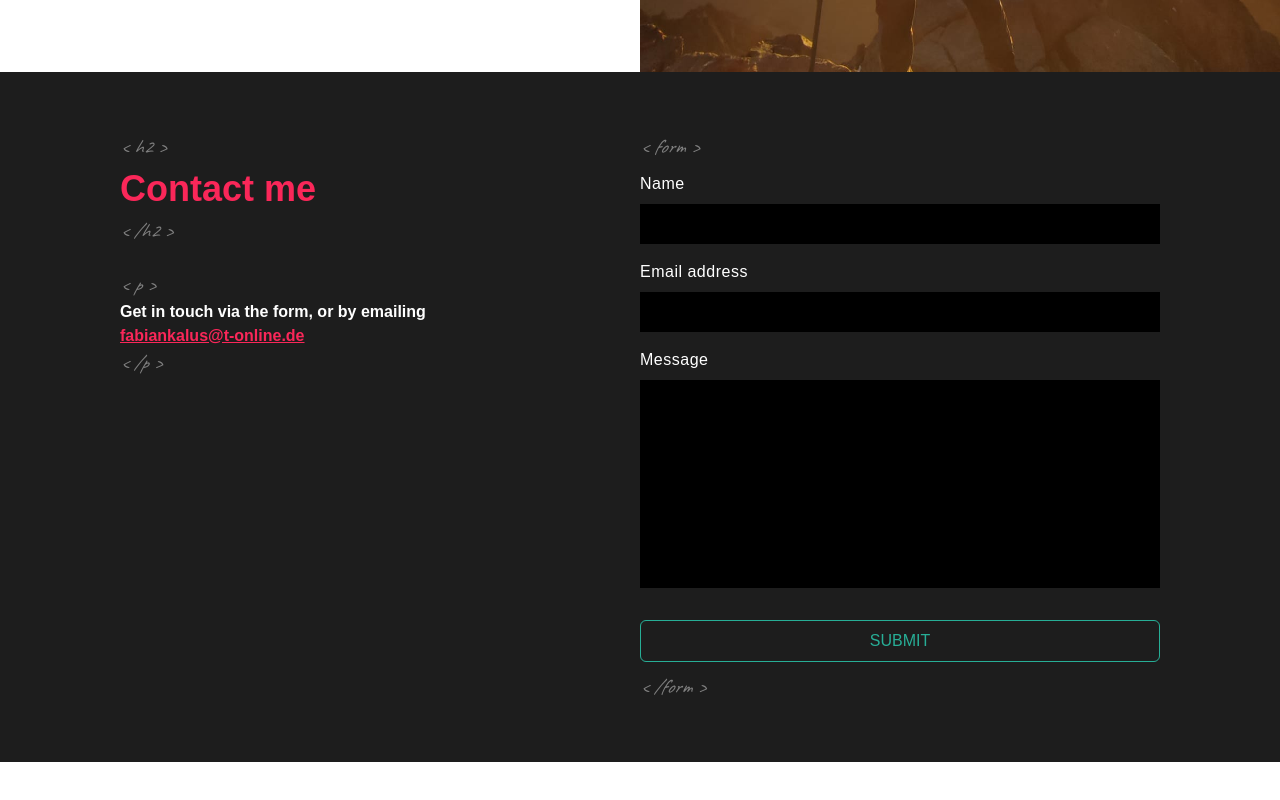
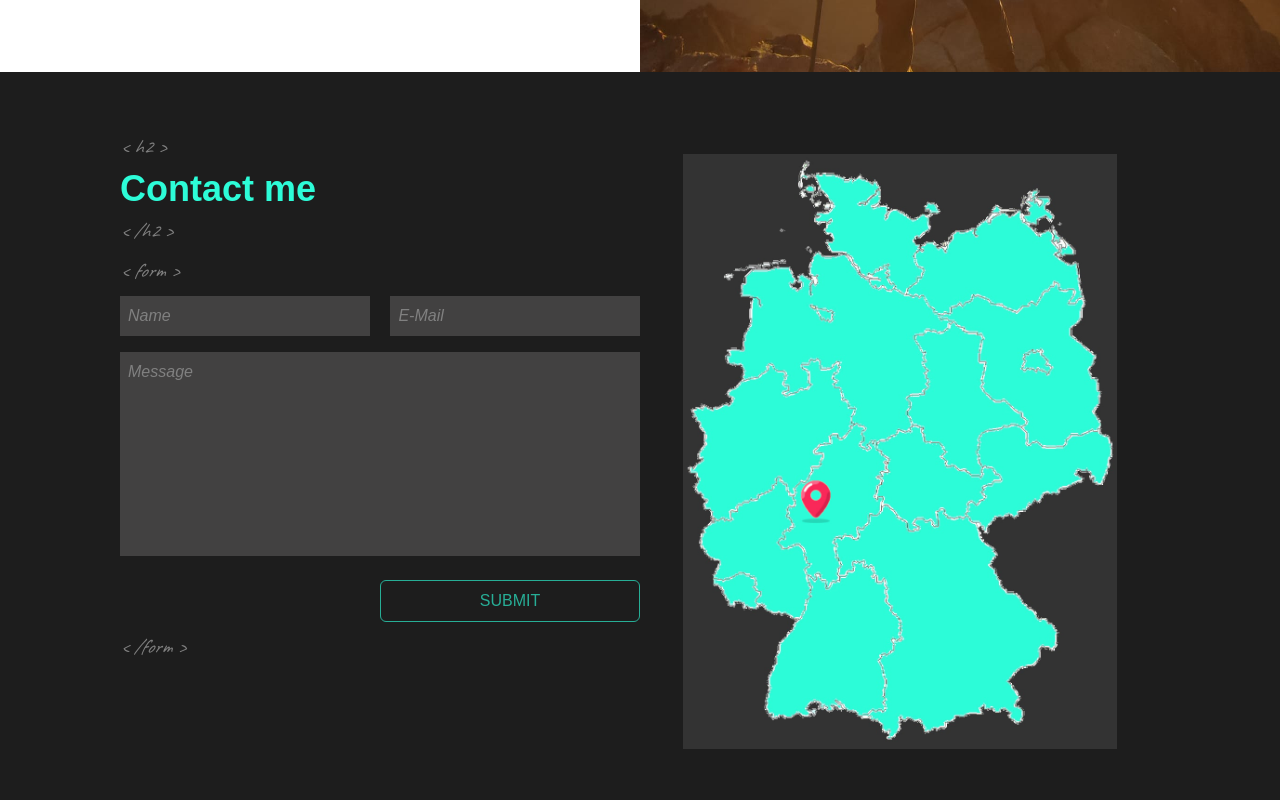
Before and after one commit to FabianKalus/Portfolio-Fabian-Kalus, an Angular app: page / in a window 1280 px wide. Shown: the part 3712-4512 px from the top of the page. Before the commit the page ends 4474 px from the top, so only its background shows below. Built offline with nearby package versions, Linux system fonts and the light colour scheme.

Commit message:
work at contact styling

```diff
--- a/package.json
+++ b/package.json
@@ -24,6 +24,7 @@
     "bootstrap-icons": "^1.9.1",
     "font-awesome": "^4.7.0",
     "rxjs": "~7.5.0",
+    "source-map-support": "^0.5.21",
     "tslib": "^2.3.0",
     "zone.js": "~0.11.4"
   },
--- a/src/app/contact-me/contact-me.component.html
+++ b/src/app/contact-me/contact-me.component.html
@@ -1,27 +1,24 @@
 <div class="col-12 text-white d-flex px-5 py-4">
-    <div class="pb-1 col-6">
+    <div class="col-6">
+        <div class="pb-1">
             <span class="caveat">&lt; h2 &gt;</span>
-        <p class="text-primary fw-bold" style="font-size: 36px;">Contact me</p>
-        <span class="caveat">&lt; /h2 &gt;</span><br><br>
-        <span class="caveat">&lt; p &gt;</span>
-        <p class="fw-bold">Get in touch via the form, or by emailing<br> <a
-                href="mailto:fabiankalus@t-online.de">fabiankalus@t-online.de</a></p>
-        <span class="caveat">&lt; /p &gt;</span>
-    </div>
+            <p class="text-secondary fw-bold" style="font-size: 36px;">Contact me</p>
+            <span class="caveat">&lt; /h2 &gt;</span><br>
 
 
+        </div>
+        <form #myForm="ngForm" (ngSubmit)="onSubmit(myForm)" ngNativeValidate novalidate class="contact-form">
+            <span class="caveat pb-1">&lt; form &gt;</span>
+            <div class="d-flex justify-content-between col-12">
 
-    <form #myForm="ngForm" (ngSubmit)="onSubmit(myForm)" ngNativeValidate novalidate class="contact-form col-6">
-        <span class="caveat pb-1">&lt; form &gt;</span>
-        <label for="name">Name</label>
-        <input id="name" placeholder="" name="name" ngModel #name="ngModel" required>
+                <!-- <label for="name">Name</label> -->
+                <input class="" id="name" placeholder="Name" name="name" ngModel #name="ngModel" required>
 
-        <label for="email" name="email">Email address</label>
-        <input id="email" placeholder="" type="email" name="email" ngModel #email="ngModel"
-            required>
-
-        <label for="message" name="message">Message</label>
-        <textarea id="message" placeholder="" name="message" ngModel #message="ngModel" rows="8"
+                <!-- <label for="email" name="email">Email address</label> -->
+                <input class=""  id="email" placeholder="E-Mail" type="email" name="email" ngModel #email="ngModel" required>
+            </div>
+            <!-- <label for="message" name="message">Message</label> -->
+            <textarea id="message" placeholder="Message" name="message" ngModel #message="ngModel" rows="8"
                 required></textarea>
 
             <button class="btn btn-outline-secondary" [disabled]="!myForm.valid"
@@ -33,5 +30,7 @@
             <button *ngIf="submitComplete" (click)="closeCard()">Ok</button>
             <span class="caveat pt-1">&lt; /form &gt;</span>
         </form>
+    </div>
+    <img class="germany col-5 mx-auto my-auto" src="assets/img/germany_fertgi.jpg">
 
 </div>
--- a/src/app/contact-me/contact-me.component.scss
+++ b/src/app/contact-me/contact-me.component.scss
@@ -14,7 +14,8 @@
     flex-direction: column;
 
     input {
-        background-color: black;
+        background-color: rgb(66, 65, 65);
+        width: 48%;
         outline: none;
         border: none;
         margin-bottom: 1rem;
@@ -24,23 +25,23 @@
         padding-left: 0.5rem;
         font-style: italic;
         &::placeholder {
-            color: white;
+            color: gray;
         }
     }
 
     textarea {
-        background-color: black;
+        background-color: rgb(66, 65, 65);
         outline: none;
         border: none;
-        margin-bottom: 1rem;
+        margin-bottom: 0.5rem;
         color: white;
         padding-top: 0.5rem;
-        padding-bottom: 0.5rem;
+        padding-bottom: 0.25rem;
         padding-left: 0.5rem;
         font-style: italic;
         resize: none;
         &::placeholder {
-            color: white;
+            color: gray;
         }
     }
 
@@ -53,7 +54,8 @@
 
     button {
         margin-top: 1rem;
-        width: 100%;
+        align-self: flex-end;
+        width: 50%;
         padding-top: 0.5rem;
         padding-bottom: 0.5rem;
     }
@@ -63,3 +65,9 @@ p {
     margin-bottom: 0;
     margin-top: 0!important;
 }
+
+.germany {
+    object-fit: contain;
+    height: 80vh;
+
+}
```
Also changed, not shown: src/assets/img/germany_fertgi.jpg (added), 1 other file (tests, documents, lock files or other folders). Lines whose indentation alone changed are shown as unchanged.
